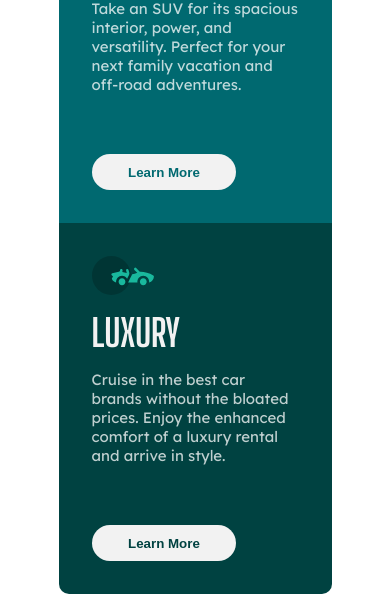
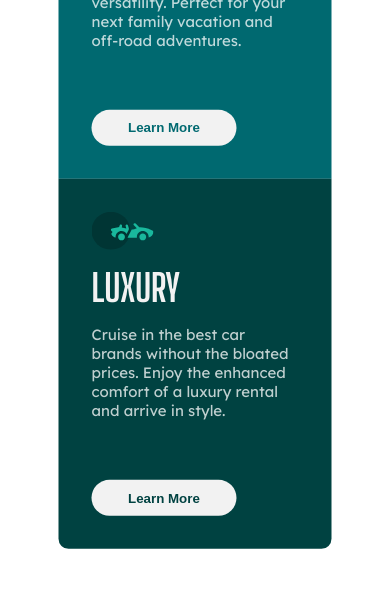
Before and after one commit to Rjb89/3-column-preview-card-component-main, a plain HTML site: page index.html in a window 390 px wide. Shown: the part 534-1128 px from the top of the page. After the commit the page ends 1083 px from the top, so only its background shows below. Drawn offline with Linux system fonts and the light colour scheme.

Commit message:
fixing resposive again

```diff
--- a/css/style.css
+++ b/css/style.css
@@ -19,17 +19,21 @@ html {
 }
 .body {
   background-color: var(--Very-light-gray);
-  max-width: 1440px;
-}
-.warpper {
-  display: flex;
+position: relative;
+ display: flex;
   justify-content: center;
   align-items: center;
-  height: 100vh;
+
 }
+
 .container {
   width: 60%;
  display: flex;
+ position: absolute;
+ top: 50%;
+ left: 50%;
+ transform: translate(-50%, -50%);
+
 }
 
 .card {
@@ -89,7 +93,8 @@ html {
   width: 70%;
  display: flex;
  flex-direction: column;
-  margin-top: 20rem ;
+  margin-top: 7rem ;
+
 }
 .sedans-card {
   background-color: var(--Bright-orange);
--- a/index.html
+++ b/index.html
@@ -20,7 +20,6 @@
     <title>Frontend Mentor | 3-column preview card component</title>
   </head>
   <body>
-    <div class="warpper">
       <div class="container">
         <div class="sedans-card card">
           <img class="img" src="images/icon-sedans.svg" alt="" />
@@ -49,7 +48,6 @@
           </p>
           <button class="btn lx-btn">learn more</button>
         </div>
-      </div>
-    </div>
+        </div>
   </body>
 </html>
```
